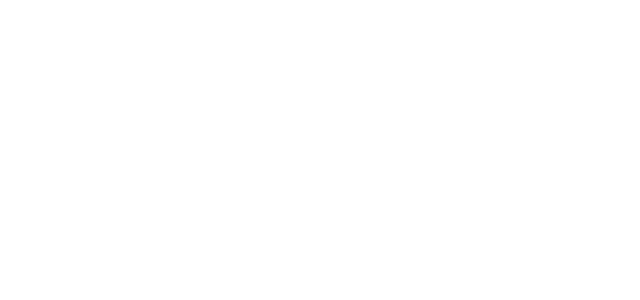
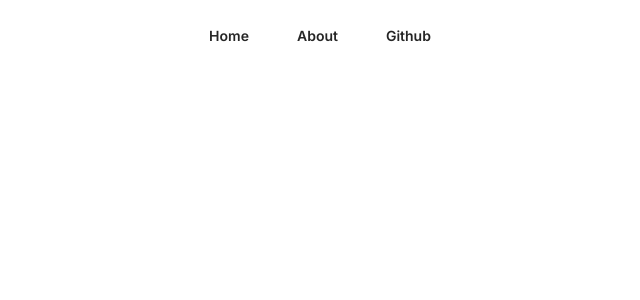
Before and after one commit to MacielG1/nature-project, a Next.js app: page / in a window 1280 px wide. Shown: the top 300 px of the page, without its empty margins (320-960 px from the left). Built offline with nearby package versions, Linux system fonts and the light colour scheme.

Commit message:
added navbar and utils

```diff
--- a/src/app/layout.tsx
+++ b/src/app/layout.tsx
@@ -1,22 +1,26 @@
-import type { Metadata } from 'next'
-import { Inter } from 'next/font/google'
-import './globals.css'
+import Navbar from '@/components/Navbar';
+import './globals.css';
+import type { Metadata } from 'next';
+import { Inter } from 'next/font/google';
 
-const inter = Inter({ subsets: ['latin'] })
+const inter = Inter({ subsets: ['latin'] });
 
 export const metadata: Metadata = {
-  title: 'Create Next App',
-  description: 'Generated by create next app',
-}
+  title: 'Nature Tour',
+  description: 'A travel Nature Tour',
+};
 
 export default function RootLayout({
   children,
 }: {
-  children: React.ReactNode
+  children: React.ReactNode;
 }) {
   return (
     <html lang="en">
-      <body className={inter.className}>{children}</body>
+      <body className={inter.className}>
+        <Navbar />
+        {children}
+      </body>
     </html>
-  )
+  );
 }
--- a/src/app/page.tsx
+++ b/src/app/page.tsx
@@ -1,5 +1,3 @@
-import Image from 'next/image';
-
 export default function Home() {
   return <main></main>;
 }
--- /dev/null
+++ b/src/components/Navbar.tsx
@@ -0,0 +1,34 @@
+'use client';
+import Link from 'next/link';
+
+export const Navigation = [
+  { href: '/', key: 'home', name: 'Home' },
+  { href: '/', key: 'about', name: 'About' },
+  { href: '/', key: 'Github', name: 'Github' },
+];
+export default function Navbar() {
+  return (
+    <header className="absolute inset-x-0 top-0 z-50">
+      <nav className="flex items-center justify-between p-6 lg:px-8">
+        <div className="flex lg:flex-1">
+          <Link href="#">
+            <span className="sr-only">Your Company</span>
+            {/* Logo */}
+          </Link>
+        </div>
+        <div className="flex gap-x-4 md:gap-x-12">
+          {Navigation.map((item) => (
+            <Link
+              key={item.name}
+              href={item.href}
+              className="text-sm font-semibold leading-6 text-neutral-800 hover:text-black hover:scale-[1.01] "
+            >
+              {item.name}
+            </Link>
+          ))}
+        </div>
+        <div className="hidden lg:flex lg:flex-1 lg:justify-end" />
+      </nav>
+    </header>
+  );
+}
--- /dev/null
+++ b/src/utils/cn.ts
@@ -0,0 +1,6 @@
+import { type ClassValue, clsx } from 'clsx';
+import { twMerge } from 'tailwind-merge';
+
+export function cn(...inputs: ClassValue[]) {
+  return twMerge(clsx(inputs));
+}
--- a/tsconfig.json
+++ b/tsconfig.json
@@ -19,7 +19,10 @@
       }
     ],
     "paths": {
-      "@/*": ["./src/*"]
+      "@/*": ["./src/*"],
+      "@components/*": ["./src/components/*"],
+      "@utils/*": ["./src/utils/*"],
+      "@assets/*": ["./src/assets/*"]
     }
   },
   "include": ["next-env.d.ts", "**/*.ts", "**/*.tsx", ".next/types/**/*.ts"],
```
Also changed, not shown: package.json (+8 -4 lines), 1 other file (tests, documents, lock files or other folders).
